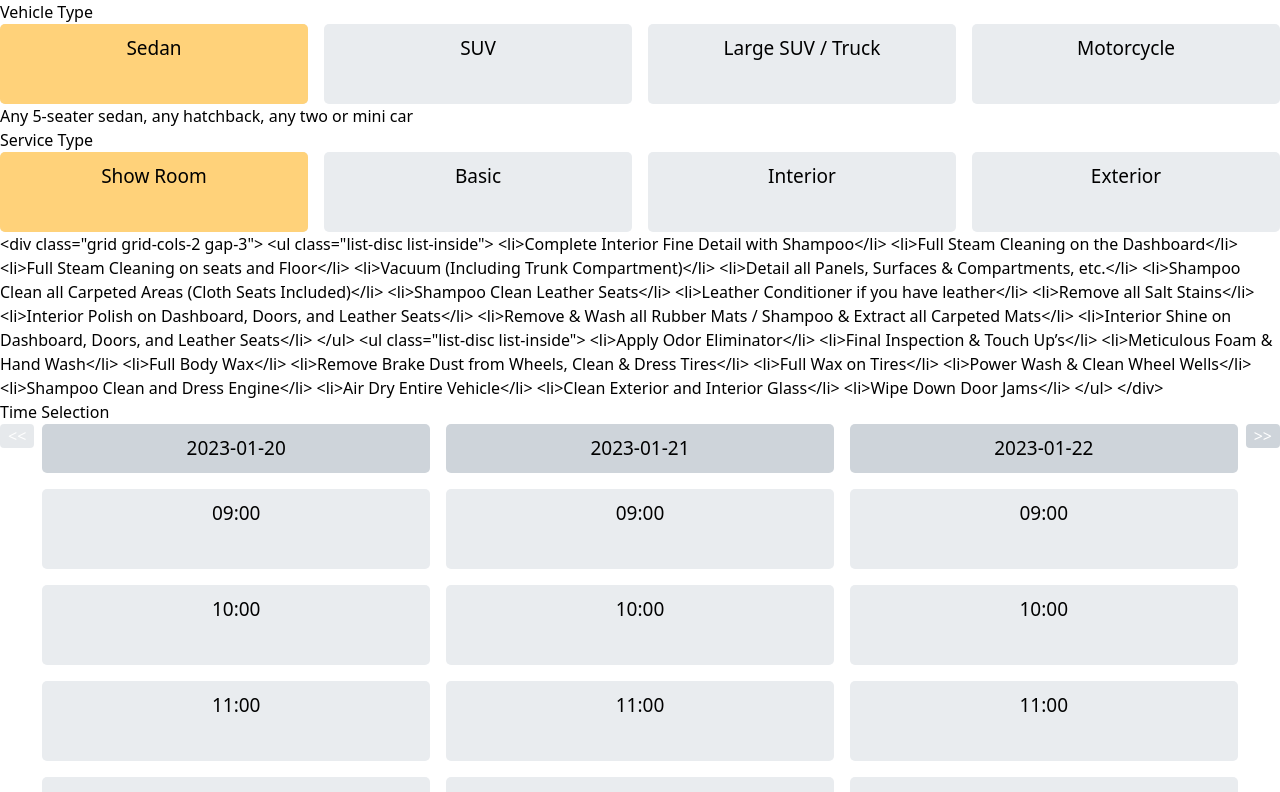
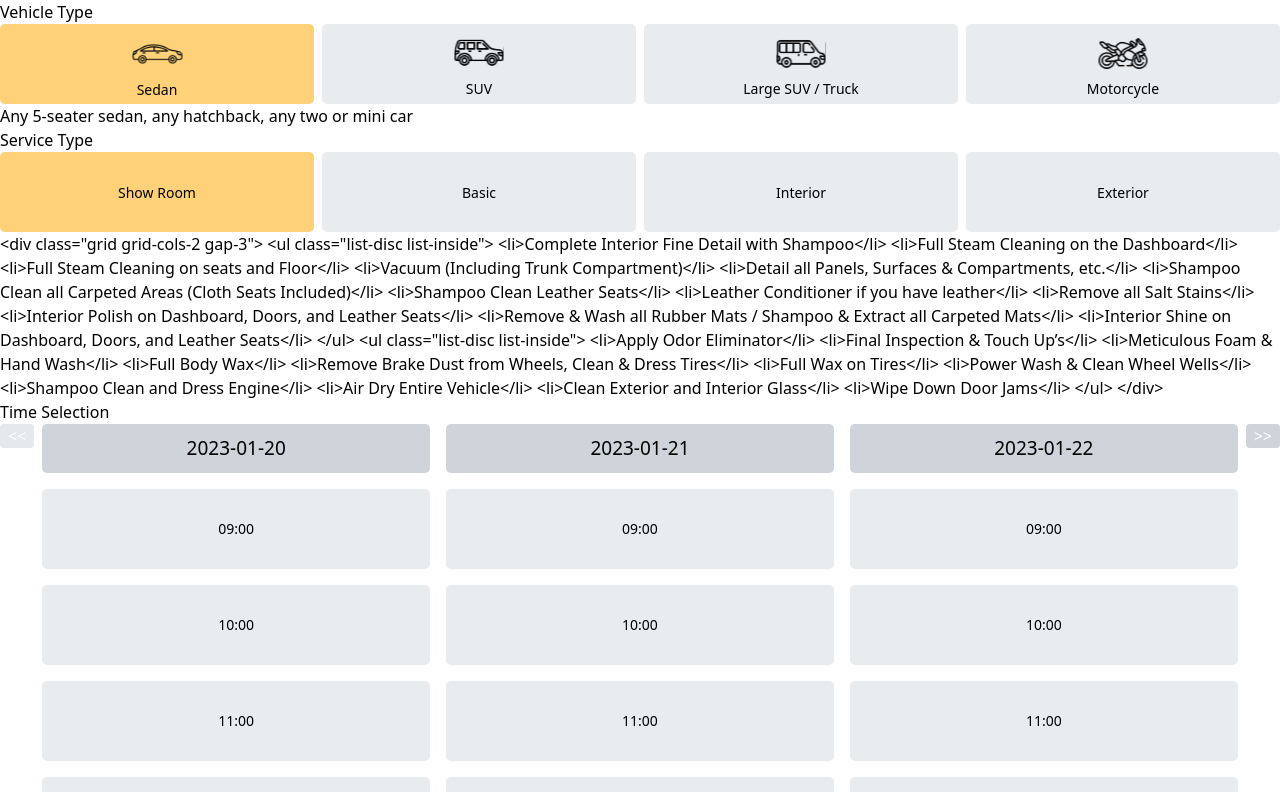
Before and after one commit to hannah-habibpour/jayplus, a React (Create React App) app: page / in a window 1280 px wide. Shown: the top 792 px of the page. Built offline with nearby package versions, Linux system fonts and the light colour scheme.

Commit message:
Reorganized and fixed stylesin their related component

```diff
--- a/src/components/booking/shared/TypeList.jsx
+++ b/src/components/booking/shared/TypeList.jsx
@@ -7,6 +7,41 @@ function TypeList({ types, select }) {
 
   const [ selected, setSelected ] = useState(types.types[0].name)
   select(selected)
+
+  const [isHovered, setIshovered] = useState(null)
+
+  const liStyle = {
+    position: "relative",
+    background: process.env.REACT_APP_INACTIVE_INPUT_BUTTON_COLOR,
+    height: "80px",
+    padding: "10px",
+    borderRadius: "5px",
+    fontSize: "14px",
+    border: "0px #eee solid",
+    transition: "0.3s",
+  }
+
+  const liHoveredStyle = {
+    position: "relative",
+    background: process.env.REACT_APP_ACTIVE_INPUT_BUTTON_COLOR,
+    height: "80px",
+    padding: "10px",
+    borderRadius: "5px",
+    fontSize: "14px",
+    border: "0px #eee solid",
+    transition: "0.3s",
+  }
+
+  const labelStyle = {
+    position: "absolute",
+    top: "50%",
+    left: "50%",
+    width: "100%",
+    height: "80px",
+    borderRadius: "5px",
+    transform: "translate(-50%, -50%)",
+    cursor: "pointer"
+  }
 
   const { vehicleTypeSelected, serviceTypeSelected, setServiceCost, setDateTimeSelected } = useContext(BookingContext)
 
@@ -19,13 +54,17 @@ function TypeList({ types, select }) {
     setDateTimeSelected("")
   }
 
+
   return (
-    <div id="type-list" className="items-center justify-between">
-        <ul className="flex gap-4">
+    <div id="type-list" className="items-center justify-between" >
+        <ul className="flex gap-2">
           {types.types.map( type => (
-            <li className="border-2 w-1/4 text-center" key={ type.id }>
-              <input className="" type="radio" id={type.id} name={types.name} value={type.name} onChange={handleChange} checked={ selected ===  type.name } />
-              <label htmlFor={type.id}>{type.name}</label>
+            <li className="border-2 w-1/4 text-center" key={ type.id } style={isHovered === type.id ? liHoveredStyle : liStyle} onMouseEnter={() => setIshovered(type.id)} onMouseLeave={() => setIshovered(null)}>
+              <input className="hidden" type="radio" id={type.id} name={types.name} value={type.name} onChange={handleChange} checked={ selected ===  type.name } />
+              <label htmlFor={type.id} className="flex flex-col items-center justify-center" style={labelStyle}>
+                <img src={type.icon} alt="" />
+                <span>{type.name}</span>
+              </label>
             </li>
           ))}
         </ul>
@@ -33,4 +72,5 @@ function TypeList({ types, select }) {
   )
 }
 
+
 export default TypeList
--- a/src/components/booking/timeSelection/DayColumnHeader.jsx
+++ b/src/components/booking/timeSelection/DayColumnHeader.jsx
@@ -1,8 +1,19 @@
 import React from 'react'
 
 function DayColumnHeader({date}) {
+
+  const headerStyle = {
+    position: "relative",
+    background: "#CED4DA",
+    padding: "10px",
+    borderRadius: "5px",
+    fontSize: "19px",
+    border: "0px #eee solid",
+    transition: "0.3s"
+  }
+
   return (
-    <div id="date-header" className="mb-4">{date}</div>
+    <div id="date-header" className="mb-4" style={headerStyle}>{date}</div>
   )
 }
 
--- a/src/components/booking/timeSelection/TimeSlotButtonList.jsx
+++ b/src/components/booking/timeSelection/TimeSlotButtonList.jsx
@@ -1,4 +1,4 @@
-import { useContext } from "react"
+import { useContext, useState } from "react"
 import BookingContext from "../../../context/BookingContext"
 
 function TimeSlotButtonList({ date, timesSlotList }) {
@@ -9,13 +9,48 @@ function TimeSlotButtonList({ date, timesSlotList }) {
     setDateTimeSelected(e.currentTarget.value)
   }
 
+  const [isHovered, setIshovered] = useState(null)
+
+  const liStyle = {
+    position: "relative",
+    background: process.env.REACT_APP_INACTIVE_INPUT_BUTTON_COLOR,
+    height: "80px",
+    padding: "10px",
+    borderRadius: "5px",
+    fontSize: "14px",
+    border: "0px #eee solid",
+    transition: "0.3s",
+  }
+
+  const liHoveredStyle = {
+    position: "relative",
+    background: process.env.REACT_APP_ACTIVE_INPUT_BUTTON_COLOR,
+    height: "80px",
+    padding: "10px",
+    borderRadius: "5px",
+    fontSize: "14px",
+    border: "0px #eee solid",
+    transition: "0.3s",
+  }
+
+  const labelStyle = {
+    position: "absolute",
+    top: "50%",
+    left: "50%",
+    width: "100%",
+    height: "80px",
+    borderRadius: "5px",
+    transform: "translate(-50%, -50%)",
+    cursor: "pointer"
+  }
+
   return (
     <div id="time-list">
       <ul>
         {timesSlotList.map( time => (
-          <li key={date + time.start} className="mb-4">
-            <input type="radio" id={date + time.start} name="timeSlot" value={date + time.start} onChange={ handleChange } checked={ dateTimeSelected === date + time.start} />
-            <label htmlFor={date + time.start}>{time.start}</label>
+          <li key={date + time.start} className="mb-4" style={isHovered === date + time.start ? liHoveredStyle : liStyle} onMouseEnter={() => setIshovered(date + time.start)} onMouseLeave={() => setIshovered(null)}>
+            <input type="radio" id={date + time.start} className="hidden" name="timeSlot" value={date + time.start} onChange={ handleChange } checked={ dateTimeSelected === date + time.start} />
+            <label htmlFor={date + time.start} className="flex flex-col items-center justify-center" style={labelStyle}>{time.start}</label>
           </li>
         ))}
       </ul>
--- a/src/index.css
+++ b/src/index.css
@@ -2,52 +2,6 @@
 @tailwind components;
 @tailwind utilities;
 
-#type-list li,
-#time-list li {
-  position: relative;
-  background: #E9ECEF;
-  height: 80px;
-  padding: 10px;
-  border-radius: 5px;
-  font-size: 19px;
-  border: 0px #eee solid;
-  transition: 0.3s;
-}
-
-#date-header {
-    position: relative;
-    background: #CED4DA;
-    padding: 10px;
-    border-radius: 5px;
-    font-size: 19px;
-    border: 0px #eee solid;
-    transition: 0.3s;
-  }
-
-#type-list li label,
-#time-list li label {
-  position: absolute;
-  top: 50%;
-  left: 50%;
-  width: 100%;
-  height: 80px;
-  padding: 10px;
-  border-radius: 5px;
-  transform: translate(-50%, -50%);
-  cursor: pointer;
-}
-
-#type-list li:hover,
-#time-list li:hover {
-  background: #FFD27A;
-  color: #000000;
-}
-
-[type='radio'] {
-  opacity: 0;
-}
-
 [type='radio']:checked ~ label {
   background: #FFD27A;
-  color: #000000;
 }
--- a/src/utilities/utils.js
+++ b/src/utilities/utils.js
@@ -77,10 +77,10 @@ export const getVehicleTypes = () => {
         {
             name : "vehicle-types",
             types: [
-            {id : "Sedan", name: "Sedan", description: "Any 5-seater sedan, any hatchback, any two or mini car"},
-            {id : "SUV", name: "SUV", description: "Any 5 seater SUV"},
-            {id : "Large-SUV-Truck", name: "Large SUV / Truck", description: "Any 6, 7, or 8 seater, minivan or van, pickup truck"},
-            {id : "Motorcycle", name: "Motorcycle", description: "Any motorcycle"}]
+            {id : "Sedan", name: "Sedan", icon: "sedan.svg", description: "Any 5-seater sedan, any hatchback, any two or mini car"},
+            {id : "SUV", name: "SUV", icon: "suv.svg", description: "Any 5 seater SUV"},
+            {id : "Large-SUV-Truck", name: "Large SUV / Truck", icon: "largeSuvTruck.svg", description: "Any 6, 7, or 8 seater, minivan or van, pickup truck"},
+            {id : "Motorcycle", name: "Motorcycle", icon: "motorcycle.svg", description: "Any motorcycle"}]
         }
     )
 }
```
Also changed, not shown: 1 other file (tests, documents, lock files or other folders).
